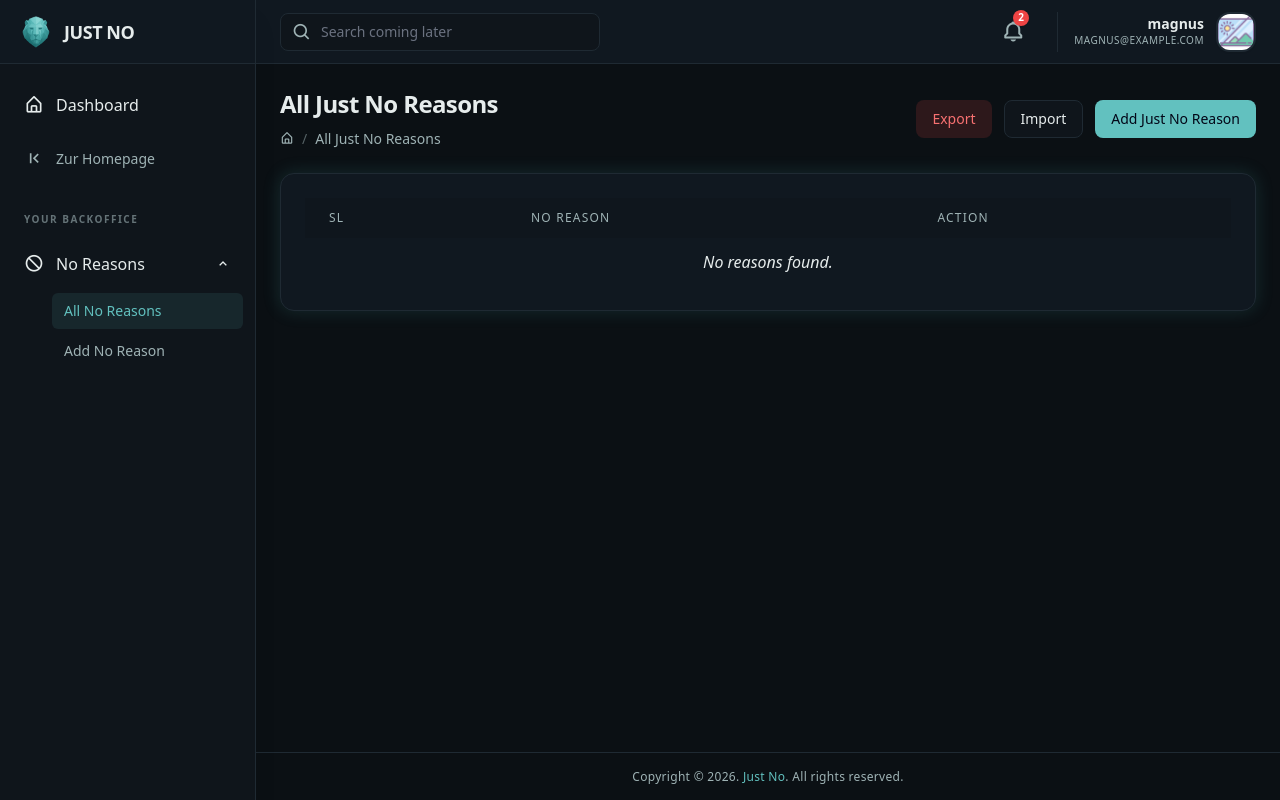
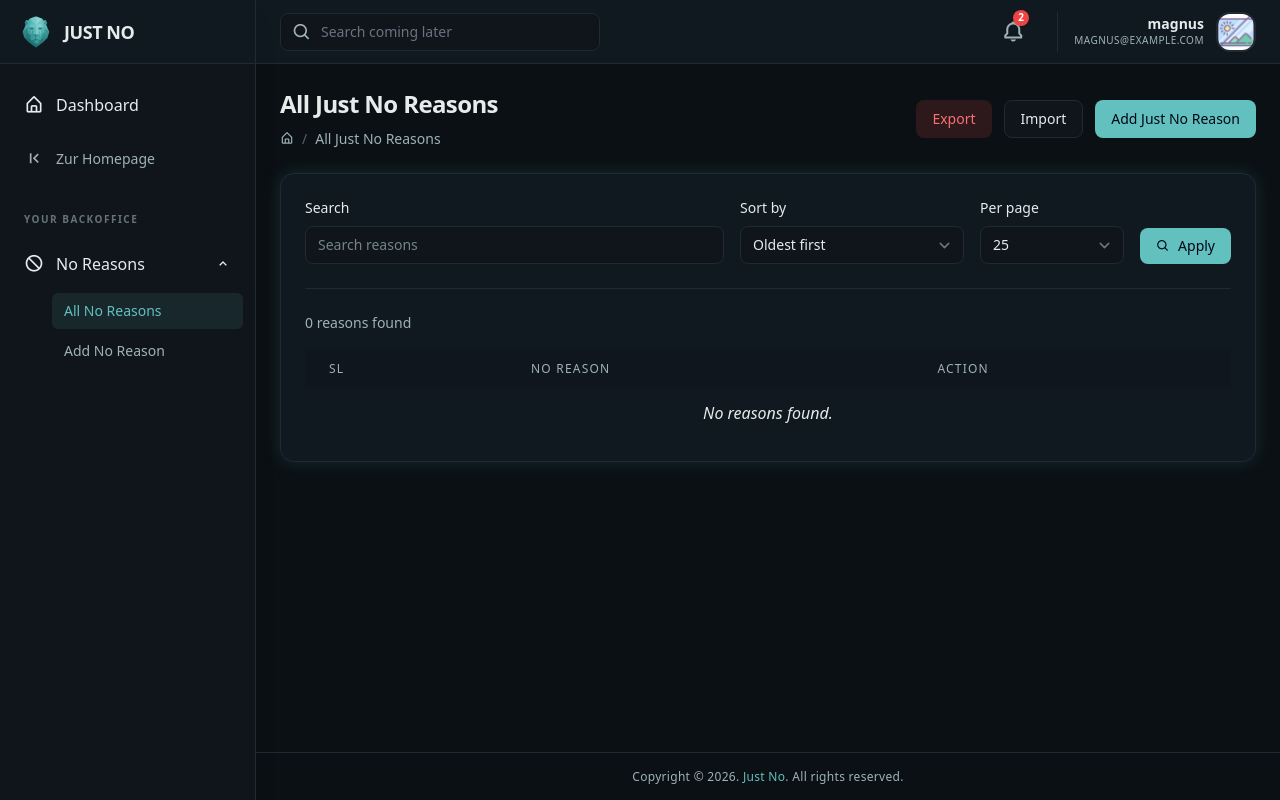
Before and after one commit to The-Triumvirat/JustNo, a Laravel app: page /backoffice/no-reasons in a window 1280 px wide. Run offline with Laravel 12, Linux system fonts and the light colour scheme; a user stored in the database is signed in; data comes from the database, SQL or seed files in the repository; data that the repository does not hold is empty; style sheets or scripts are compiled from the project's sources.

Commit message:
Add search, sort, and pagination to no reasons
Implement search, sort, and pagination features for the no reasons index page. Users can now search by reason text, sort by alphabetical order or creation date, and select items per page (25, 50, 100). Invalid parameters fall back to sensible defaults. Includes comprehensive feature tests and updated UI with filter form and pagination controls.

```diff
--- a/app/Http/Controllers/Backoffice/NoReasons/NoReasonController.php
+++ b/app/Http/Controllers/Backoffice/NoReasons/NoReasonController.php
@@ -12,10 +12,37 @@ use Illuminate\View\View;
 class NoReasonController extends Controller
 {
 
-    public function index(): View
+    public function index(Request $request): View
     {
-        $noReasons = NoReason::all();
-        return view('backoffice.no-reasons.index', compact('noReasons'));
+        $search = trim($request->string('search')->toString());
+        $sort = $request->string('sort')->toString();
+        $perPage = $request->integer('per_page');
+
+        $sortOptions = [
+            'alpha' => ['reason', 'asc'],
+            'alpha_desc' => ['reason', 'desc'],
+            'newest' => ['created_at', 'desc'],
+            'oldest' => ['created_at', 'asc'],
+        ];
+
+        if (!array_key_exists($sort, $sortOptions)) {
+            $sort = 'oldest';
+        }
+
+        if (!in_array($perPage, [25, 50, 100], true)) {
+            $perPage = 25;
+        }
+
+        [$sortColumn, $sortDirection] = $sortOptions[$sort];
+
+        $noReasons = NoReason::query()
+            ->when($search !== '', fn ($query) => $query->where('reason', 'like', "%{$search}%"))
+            ->orderBy($sortColumn, $sortDirection)
+            ->orderBy('id')
+            ->paginate($perPage)
+            ->withQueryString();
+
+        return view('backoffice.no-reasons.index', compact('noReasons', 'search', 'sort', 'perPage'));
     }
 
     public function create(): View
--- a/resources/views/backoffice/no-reasons/index.blade.php
+++ b/resources/views/backoffice/no-reasons/index.blade.php
@@ -48,6 +48,67 @@ All Just No Reasons
 
   <div class="jn-card">
     <div class="jn-card-body">
+      <form
+        action="{{ route('backoffice.no-reasons.index') }}"
+        method="GET"
+        class="mb-6 grid gap-4 border-b border-trium-border pb-6 md:grid-cols-2 xl:grid-cols-[minmax(16rem,1fr)_14rem_9rem_auto] xl:items-end">
+        <div>
+          <label for="search" class="jn-label">Search</label>
+          <input
+            type="search"
+            name="search"
+            id="search"
+            value="{{ $search }}"
+            placeholder="Search reasons"
+            class="jn-input">
+        </div>
+
+        <div>
+          <label for="sort" class="jn-label">Sort by</label>
+          <select name="sort" id="sort" class="jn-select">
+            <option value="alpha" @selected($sort === 'alpha')>A to Z</option>
+            <option value="alpha_desc" @selected($sort === 'alpha_desc')>Z to A</option>
+            <option value="newest" @selected($sort === 'newest')>Newest first</option>
+            <option value="oldest" @selected($sort === 'oldest')>Oldest first</option>
+          </select>
+        </div>
+
+        <div>
+          <label for="per_page" class="jn-label">Per page</label>
+          <select name="per_page" id="per_page" class="jn-select">
+            @foreach ([25, 50, 100] as $size)
+              <option value="{{ $size }}" @selected($perPage === $size)>{{ $size }}</option>
+            @endforeach
+          </select>
+        </div>
+
+        <div class="flex flex-wrap gap-3">
+          <button type="submit" class="jn-btn-primary">
+            <i class="bx bx-search" aria-hidden="true"></i>
+            Apply
+          </button>
+
+          @if ($search !== '' || $sort !== 'oldest' || $perPage !== 25)
+            <a href="{{ route('backoffice.no-reasons.index') }}" class="jn-btn-secondary">
+              <i class="bx bx-reset" aria-hidden="true"></i>
+              Reset
+            </a>
+          @endif
+        </div>
+      </form>
+
+      <div class="mb-4 flex flex-wrap items-center justify-between gap-2 text-sm text-trium-sub">
+        <p>
+          {{ $noReasons->total() }} {{ Str::plural('reason', $noReasons->total()) }} found
+        </p>
+
+        @if ($noReasons->total() > 0)
+          <p>
+            Showing {{ $noReasons->firstItem() }}–{{ $noReasons->lastItem() }}
+          </p>
+        @endif
+      </div>
+
       <div class="jn-table-wrap">
         <table id="example" class="jn-table">
           <thead>
@@ -60,7 +121,7 @@ All Just No Reasons
           <tbody>
             @forelse ($noReasons as $key => $item)
             <tr>
-              <td>{{ $key + 1 }}</td>
+              <td>{{ $noReasons->firstItem() + $key }}</td>
               <td>{{ $item->reason }}</td>
               <td>
                 <div class="flex flex-wrap gap-2">
@@ -95,6 +156,12 @@ All Just No Reasons
           </tbody>
         </table>
       </div>
+
+      @if ($noReasons->hasPages())
+        <div class="mt-6 border-t border-trium-border pt-6">
+          {{ $noReasons->links() }}
+        </div>
+      @endif
     </div>
   </div>
 
```
Also changed, not shown: tests/Feature/Backoffice/NoReasonIndexTest.php (added, +89 -0 lines).
